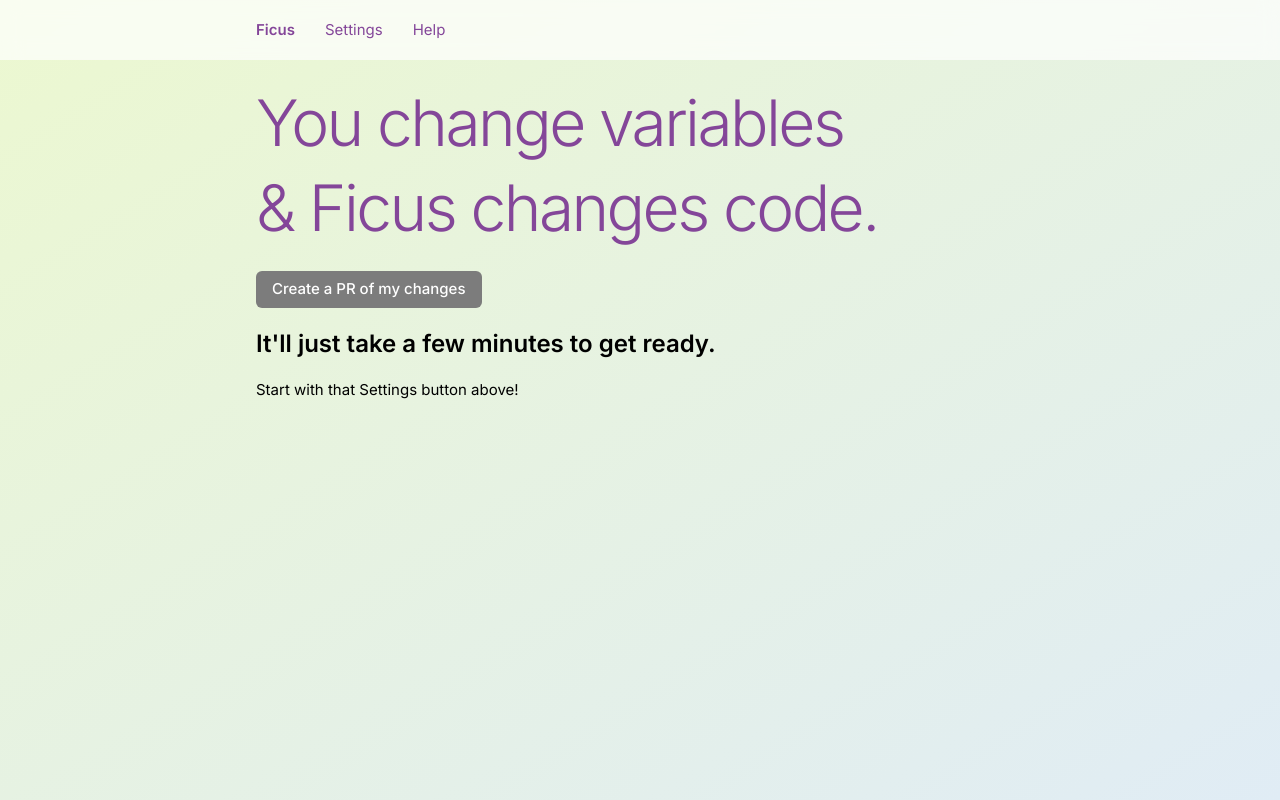
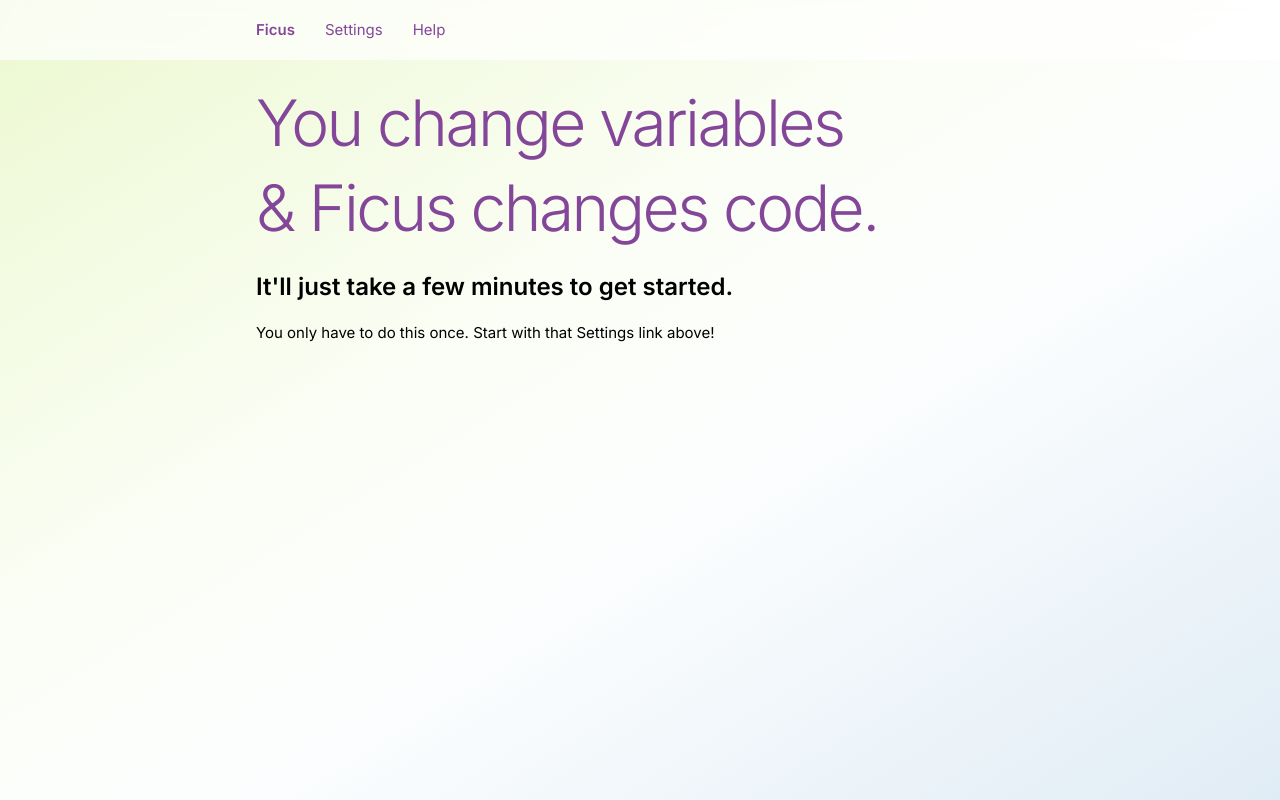
Before and after one commit to microsoft/ficus, a Next.js app: page / in a window 1280 px wide. Built offline with nearby package versions, Linux system fonts and the light colour scheme.

Commit message:
Minor first-run tweaks

```diff
--- a/src/app/page.tsx
+++ b/src/app/page.tsx
@@ -37,15 +37,17 @@
 				<br />
 				&amp; Ficus changes code.
 			</h1>
-			<div className={styles.horizontal}>
-				<AccentButton onClick={createFigmaPullRequest} disabled={isBusy || !isReady}>
-					Create a PR of my changes
-				</AccentButton>
-			</div>
+			{isReady === true && (
+				<div className={styles.horizontal}>
+					<AccentButton onClick={createFigmaPullRequest} disabled={isBusy}>
+						Create a PR of my changes
+					</AccentButton>
+				</div>
+			)}
 			{isReady === false && (
 				<>
-					<h2>It'll just take a few minutes to get ready.</h2>
-					<p>Start with that Settings button above!</p>
+					<h2>It'll just take a few minutes to get started.</h2>
+					<p>You only have to do this once. Start with that Settings link above!</p>
 				</>
 			)}
 			<ul className={styles.status}>
--- a/src/app/styles.css
+++ b/src/app/styles.css
@@ -38,7 +38,7 @@
 	font-size: 15px;
 	line-height: 1.3333; /* (20px / 16px) */
 	background-color: var(--figma-color-bg, #ffffff);
-	background-image: linear-gradient(to bottom right, #ecf8d0, #e0ecf5);
+	background-image: linear-gradient(to bottom right, #ecf8d0, #fbfef6 40%, #fbfdfe 60%, #e0ecf5);
 	background-attachment: fixed;
 	color: var(--figma-color-text, rgba(0, 0, 0, 0.9));
 }
```
